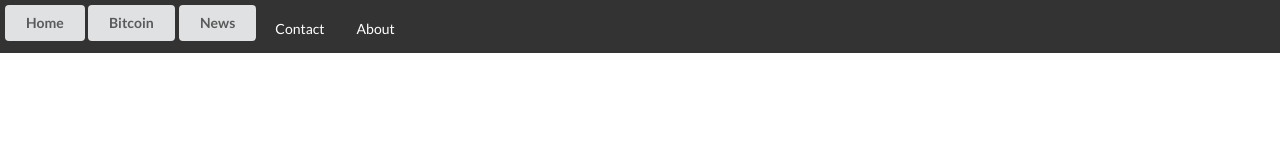
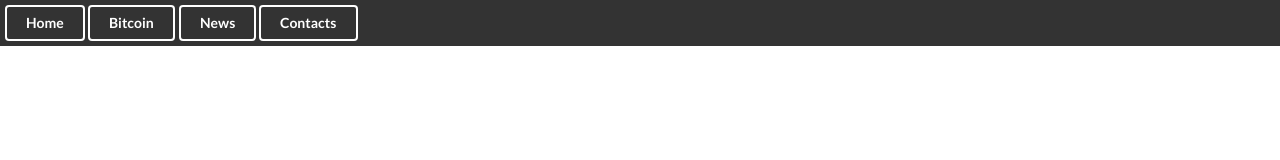
Before and after one commit to virjitdosoli/DogeFanpage, a plain HTML site: page test.html in a window 1280 px wide. Drawn offline with Linux system fonts and the light colour scheme.

Commit message:
Test file modifications

```diff
--- a/test.css
+++ b/test.css
@@ -2,9 +2,10 @@
     list-style-type: none;
     margin: 0;
     padding: 5px;
-    padding-bottom: 0px;
+    padding-bottom: 5px;
     overflow: hidden;
     background-color: #333;
+
   }
 
   .navigationBar > li {
@@ -15,7 +16,7 @@
     display: block;
     color: white;
     text-align: center;
-    padding: 14px 16px;
+    padding: 14px 10px;
     text-decoration: none;
   }
 
--- a/test.html
+++ b/test.html
@@ -9,27 +9,36 @@
   <body>
     <ul class="navigationBar">
       <li>
-          <div class="ui animated fade button" tabindex="0">
+          <div class="ui inverted animated fade button" tabindex="0">
         <div class="visible content">Home</div>
         <div class="hidden content">
             <i class="fas fa-home"></i>
         </div>
     </li>
       <li>
-        <div class="ui animated button" tabindex="0">
+        <div class="ui inverted animated button" tabindex="0">
         <div class="visible content">Bitcoin</div>
         <div class="hidden content">
             <i class="fab fa-bitcoin"></i>
         </div>
     </li>
       <li>
-        <div class="ui vertical animated button" tabindex="0">
+        <div class="ui inverted vertical animated button" tabindex="0">
             <div class="visible content">News</div>
             <div class="hidden content">
                 <i class="fas fa-newspaper"></i>
       </li>
-      <li><a href="contact.asp">Contact</a></li>
-      <li><a href="about.asp">About</a></li>
+      <div class="ui inverted animated button" tabindex="0">
+        <div class="visible content">Contacts</div>
+        <div class="hidden content">
+            <i class="fas fa-address-book"></i>
+        </div>
+
+      <li>
+
+      </li>
+
     </ul>
+
   </body>
 </html>
```
